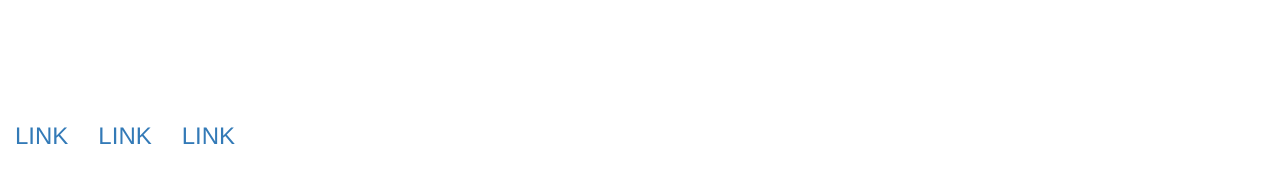
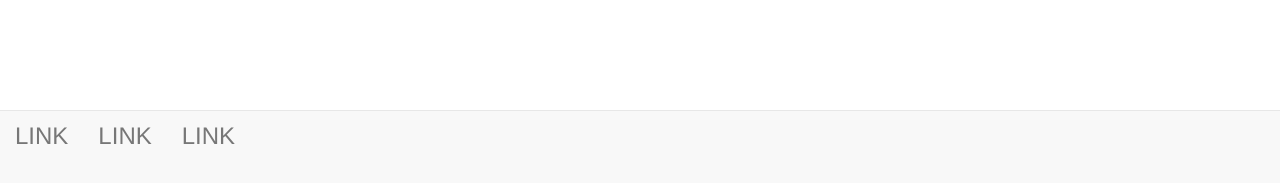
Before and after one commit to EIJC/TIJ, a Jekyll site: the page built from ar.html, in a window 1280 px wide. Shown: the part 689-872 px from the top of the page. Built offline with Jekyll 4.4.1, drawn with Linux system fonts in a browser that asks for light colours; nearby versions of some CDN libraries.

Commit message:
Update page.html

```diff
--- a/_layouts/page.html
+++ b/_layouts/page.html
@@ -38,8 +38,8 @@ layout: base
 
 
     <div id="footer">
-      <div class="container">
-            <ul class="nav navbar-nav navbar-fixed-bottom">
+      <div class="navbar navbar-default navbar-fixed-bottom">
+            <ul class="nav navbar-nav">
                 <li><a href="">Link</a></li>
                  <li><a href="">Link</a></li>
                  <li><a href="">Link</a></li>
```
